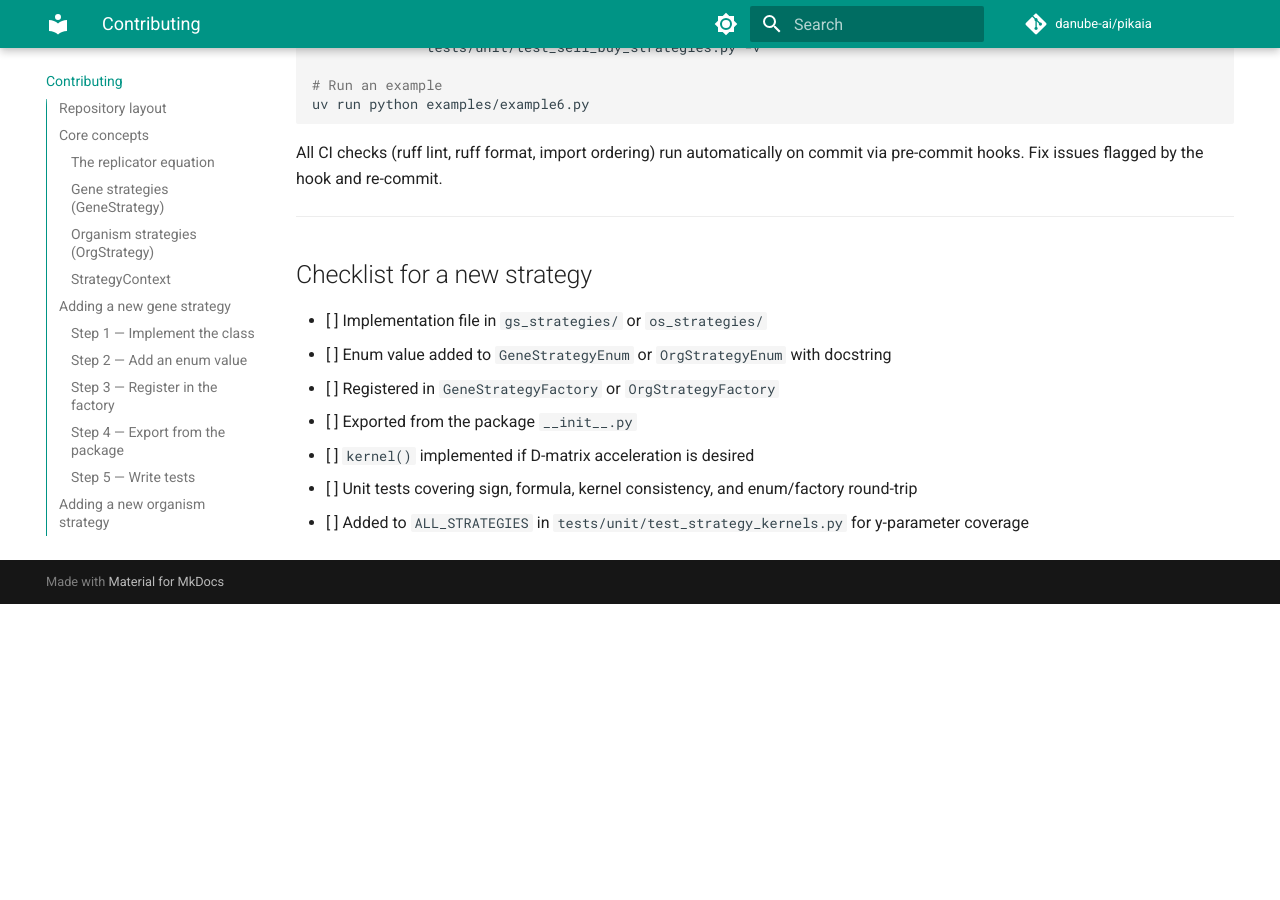
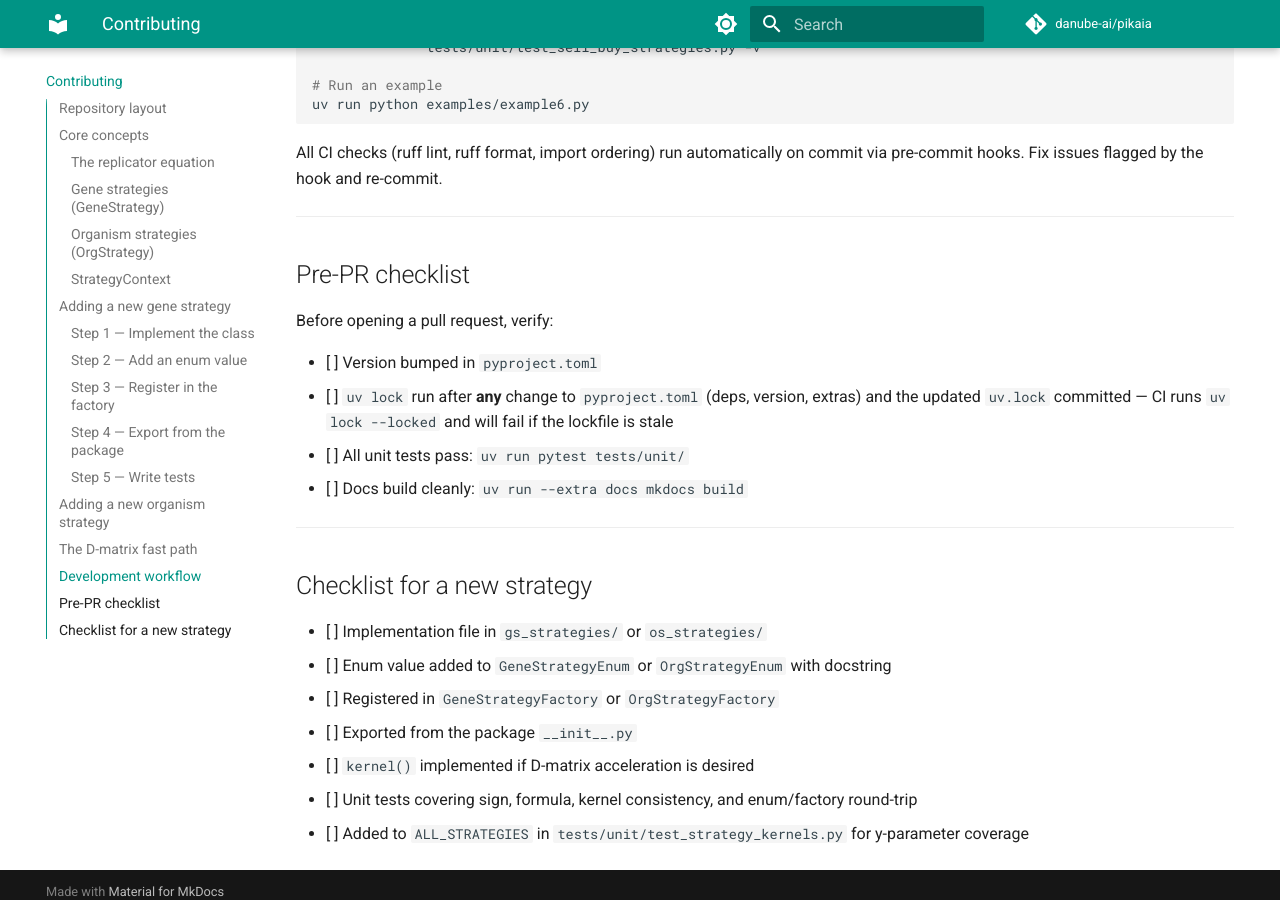
Before and after one commit to danube-ai/pikaia, an MkDocs documentation site: the page built from docs/contributing.md, in a window 1280 px wide and 900 px high, scrolled down 5720 px. Built offline with MkDocs 1.6.1 and Material for MkDocs 9.7.7, drawn with Linux system fonts in a browser that asks for light colours; comment, search, counter and statistics services are not loaded; the version menu is left out; before the commit the page ends 6324 px from its top, so only the background shows below that.

Commit message:
docs: add pre-PR checklist including uv.lock requirement

```diff
--- a/docs/contributing.md
+++ b/docs/contributing.md
@@ -261,6 +261,17 @@
 
 ---
 
+## Pre-PR checklist
+
+Before opening a pull request, verify:
+
+- [ ] Version bumped in `pyproject.toml`
+- [ ] `uv lock` run after **any** change to `pyproject.toml` (deps, version, extras) and the updated `uv.lock` committed — CI runs `uv lock --locked` and will fail if the lockfile is stale
+- [ ] All unit tests pass: `uv run pytest tests/unit/`
+- [ ] Docs build cleanly: `uv run --extra docs mkdocs build`
+
+---
+
 ## Checklist for a new strategy
 
 - [ ] Implementation file in `gs_strategies/` or `os_strategies/`
```
